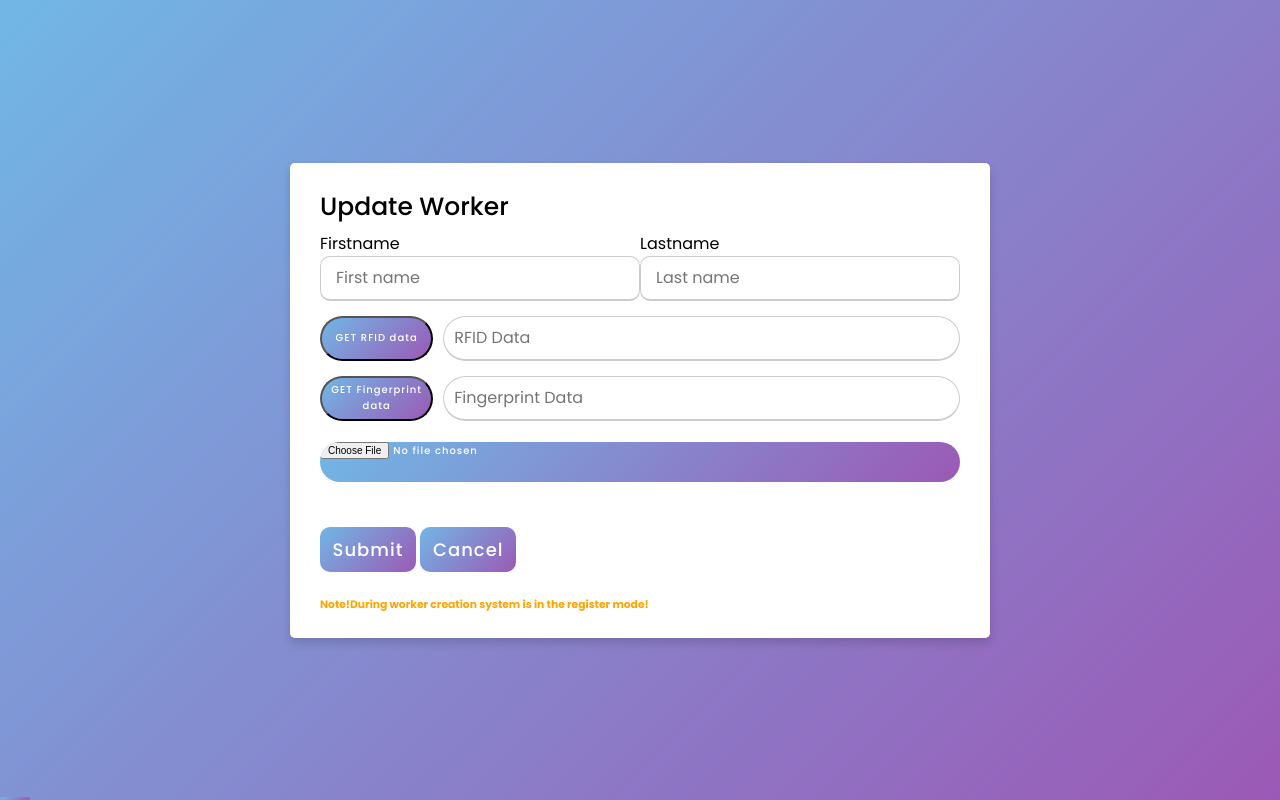
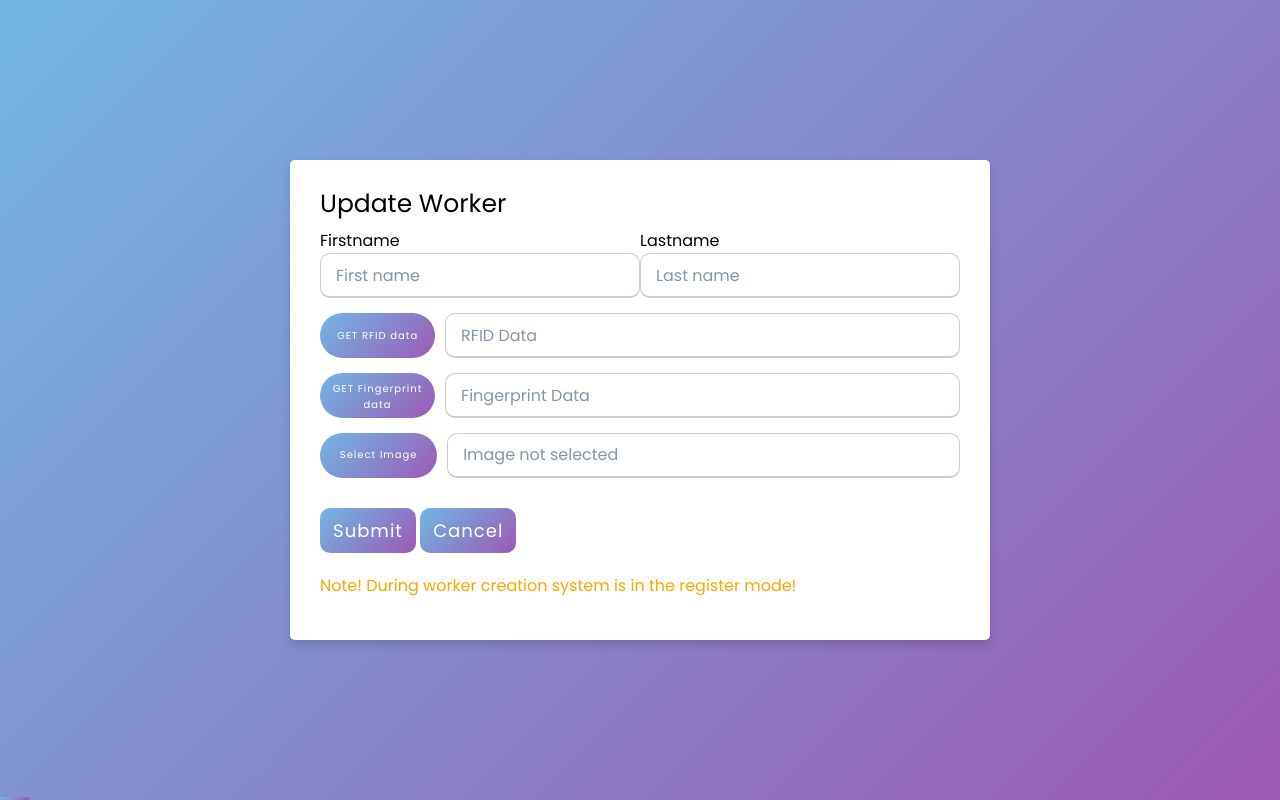
Before and after one commit to Kovalskiii/sac-frontend, a website built with Vite: page workerUpdate.html in a window 1280 px wide. Built offline with nearby package versions, Linux system fonts and the light colour scheme.

Commit message:
style fix

```diff
--- a/dashboard.css
+++ b/dashboard.css
@@ -1,4 +1,3 @@
-@import url('https://fonts.googleapis.com/css?family=Poppins:400,500,600,700&display=swap');
 * {
     text-decoration: none;
     font-family: "Poppins", sans-serif;
@@ -39,6 +38,8 @@ body {
     flex-direction: row;
     justify-content: center;
     align-content: center;
+    height: 100vh;
+    margin: 0px;
 }
 
 nav {
@@ -101,8 +102,7 @@ nav.fas {
 
 main {
     width: 100%;
-    height: 100%;
-    margin: 5px 20px 0px 20px;
+    margin: 5px 20px 5px 20px;
     padding: 5px;
 }
 
--- a/workerUpdate.html
+++ b/workerUpdate.html
@@ -3,8 +3,9 @@
 <html lang="en" dir="ltr">
 <head>
   <meta charset="UTF-8">
+  <meta name="viewport" content="width=device-width, initial-scale=1.0">
+  <link rel='stylesheet' href='https://fonts.googleapis.com/css?family=Poppins'>
   <link rel="stylesheet" href="/workers_style.css">
-  <meta name="viewport" content="width=device-width, initial-scale=1.0">
   <script type="module" src="/src/worker/workerUpdate.js"></script>
 </head>
 
@@ -30,18 +31,20 @@
           </div>
         </div>
 
-        <div class="input-box2">
-          <input id="uploadImage" type="file">
+        <div class="image-container">
+          <input id="uploadImage" type="file" accept="image/*" required>
+          <label for="uploadImage" id="uploadImageBtn">Select Image</label>
+          <span id="selectedImage">Image not selected</span>
         </div>
 
       </div>
 
-      <div class="button">
+      <div class="form-button">
         <button type="submit" id="submit">Submit</button>
         <button type="button" id="cancel">Cancel</button>
 
       </div>
-      <h6 style="color:orange">Note!During worker creation system is in the register mode!</h6>
+      <h6 id="note">Note! During worker creation system is in the register mode!</h6>
     </form>
   </div>
 </div>
--- a/workerlist.css
+++ b/workerlist.css
@@ -1,4 +1,3 @@
-@import url('https://fonts.googleapis.com/css?family=Poppins:400,500,600,700&display=swap');
 * {
     border:none;
     text-decoration: none;
--- a/workers_style.css
+++ b/workers_style.css
@@ -1,11 +1,11 @@
-@import url('https://fonts.googleapis.com/css2?family=Poppins:wght@200;300;400;500;600;700&display=swap');
-*{
+* {
     margin: 0;
     padding: 0;
     box-sizing: border-box;
-  font-family: 'Poppins',sans-serif;
+    font-family: 'Poppins', sans-serif;
 }
-body{
+
+body {
     height: 100vh;
     display: flex;
     justify-content: center;
@@ -13,23 +13,24 @@ body{
     padding: 10px;
     background: linear-gradient(135deg, #71b7e6, #9b59b6);
 }
-.container{
-    /*display: flex;*/
-    /*flex-direction : column ;*/
-    /*justify-content: flex-start;*/
+
+.container {
+    min-height: 480px;
     max-width: 700px;
+    min-width: 435px;
     width: 100%;
     background-color: #fff;
     padding: 25px 30px;
     border-radius: 5px;
-  box-shadow: 0 5px 10px rgba(0,0,0,0.15);
+    box-shadow: 0 5px 10px rgba(0, 0, 0, 0.15);
 }
-.container .title{
+
+.container .title {
     font-size: 25px;
     font-weight: 500;
-  /*position: relative;*/
 }
-.container .title::before{
+
+.container .title::before {
     content: "";
     position: absolute;
     left: 0;
@@ -40,7 +41,7 @@ body{
     background: linear-gradient(135deg, #71b7e6, #9b59b6);
 }
 
-.user-details .input-box input{
+.user-details .input-box input {
     height: 45px;
     width: 100%;
     outline: none;
@@ -51,41 +52,13 @@ body{
     border-bottom-width: 2px;
     transition: all 0.3s ease;
     align-items: center;
-  /*right: 100%;*/
-}
-.user-details{
-    /*display: flex;*/
-    /*flex-direction: column;*/
-    /*justify-content: space-around;*/
 }
 
-.input-box {
+.input-box, .input-btn {
     display: flex;
     flex-direction: row;
     flex-grow: 1;
     justify-content: space-between;
-}
-
-.input-box1 {
-    /*display: flex;*/
-    /*flex-direction: column;*/
-    /*flex-grow: 1;*/
-    /*justify-content: space-around;*/
-}
-
-.input-btn {
-    display: flex;
-    flex-direction: row;
-    flex-grow: 1;
-    justify-content: space-around;
-}
-
-.input-box2 {
-    /*display: flex;*/
-    /*flex-direction: column;*/
-    /*flex-grow: 1;*/
-    /*justify-content: space-around;*/
-    /*align-items: center;*/
 }
 
 .input-box, .input-box1, .input-btn {
@@ -95,15 +68,15 @@ body{
 }
 
 .user-details .input-box input:focus,
-.user-details .input-box input:valid{
+.user-details .input-box input:valid {
     border-color: #9b59b6;
 }
- form .category label{
-   /*display: flex;*/
-   /*align-items: center;*/
+
+form .category label {
     cursor: pointer;
 }
- form .category label .dot{
+
+form .category label .dot {
     height: 18px;
     width: 18px;
     border-radius: 50%;
@@ -112,21 +85,24 @@ body{
     border: 5px solid transparent;
     transition: all 0.3s ease;
 }
+
 #dot-1:checked ~ .category label .one,
 #dot-2:checked ~ .category label .two,
- #dot-3:checked ~ .category label .three{
+#dot-3:checked ~ .category label .three {
     background: #9b59b6;
     border-color: #d9d9d9;
 }
- form input[type="radio"]{
+
+form input[type="radio"] {
     display: none;
 }
- form .button{
+
+form .form-button {
     height: 45px;
-   margin: 35px 0;
+    margin: 20px 0;
 }
 
- form #submit,form #cancel{
+form #submit, form #cancel {
     height: 100%;
     width: 15%;
     border-radius: 10px;
@@ -139,36 +115,42 @@ body{
     cursor: pointer;
     transition: all 0.3s ease;
     background: linear-gradient(135deg, #71b7e6, #9b59b6);
+    min-width: 96px;
 }
- #submit:hover, #cancel:hover, #getFingerprint:hover, #getRfid:hover, #uploadImage:hover {
+
+#submit:hover, #cancel:hover, #getFingerprint:hover, #getRfid:hover, #uploadImageBtn:hover {
     background: linear-gradient(-135deg, #71b7e6, #9b59b6);
 }
-#submit:active, #cancel:active, #getFingerprint:active, #getRfid:active, #uploadImage:active  {
+
+#submit:active, #cancel:active, #getFingerprint:active, #getRfid:active, #uploadImageBtn:active {
     transform: scale(0.98);
     box-shadow: 3px 2px 22px 1px rgba(0, 0, 0, 0.24);
 }
- @media(max-width: 584px){
- .container{
-  max-width: 100%;
-}
-  .content form .user-details{
-    max-height: 300px;
-    overflow-y: scroll;
-  }
-  .user-details::-webkit-scrollbar{
-    width: 5px;
-  }
-  }
 
-  @media(max-width: 459px){
-  .container .content .category{
-    flex-direction: column;
-  }
-}
+/*@media (max-width: 584px) {*/
+/*    .container {*/
+/*        max-width: 100%;*/
+/*    }*/
+
+/*    .content form .user-details {*/
+/*        max-height: 300px;*/
+/*        overflow-y: scroll;*/
+/*    }*/
+
+/*    .user-details::-webkit-scrollbar {*/
+/*        width: 5px;*/
+/*    }*/
+/*}*/
+
+/*@media (max-width: 459px) {*/
+/*    .container .content .category {*/
+/*        flex-direction: column;*/
+/*    }*/
+/*}*/
 
 #getFingerprint, #getRfid {
-       width:140px;
-       height:45px;
+    width: 140px;
+    height: 45px;
     background: linear-gradient(135deg, #71b7e6, #9b59b6);
     color: #fff;
     border-radius: 100px;
@@ -177,29 +159,47 @@ body{
     letter-spacing: 1px;
     cursor: pointer;
     transition: all 0.3s ease;
+    border: none;
+    padding: 0.5rem;
+    text-align: center;
+    min-width: 115px;
 }
 
-  .user-details .input-box1 input{
+.user-details .input-box1 input {
     height: 45px;
     width: 100%;
     outline: none;
     font-size: 16px;
-    border-radius: 100px;
-    padding-left: 10px;
+    border-radius: 10px;
+    padding-left: 15px;
     border: 1px solid #ccc;
     border-bottom-width: 2px;
     transition: all 0.3s ease;
     margin-left: 10px;
+    align-items: center;
 }
 
-    .user-details .input-box2 input{
-      font-size: 16px;
+.image-container {
+    display: flex;
+    flex-direction: row;
+    flex-grow: 1;
+    justify-content: space-between;
+    margin-top: 5px;
+    margin-bottom: 15px;
 }
 
-    #uploadImage{
-           width:100%;
-           height:40px;
-           z-index: 2;
+.image-container input {
+    width: 1px;
+    height: 1px;
+    opacity: 0;
+    overflow: hidden;
+    position: absolute;
+    z-index: -1;
+}
+
+.image-container label {
+    width: 140px;
+    height: 45px;
     background: linear-gradient(135deg, #71b7e6, #9b59b6);
     color: #fff;
     border-radius: 100px;
@@ -208,4 +208,34 @@ body{
     letter-spacing: 1px;
     cursor: pointer;
     transition: all 0.3s ease;
+    border: none;
+    padding: 0.9rem;
+    text-align: center;
+    min-width: 115px;
 }
+
+.image-container span {
+    height: 45px;
+    width: 100%;
+    outline: none;
+    font-size: 16px;
+    border-radius: 10px;
+    border: 1px solid #ccc;
+    border-bottom-width: 2px;
+    transition: all 0.3s ease;
+    margin-left: 10px;
+    background: white;
+    color: #8695a7;
+    padding: 0.5rem 5px 0.5rem 15px;
+}
+
+input::placeholder {
+    color: #8695a7;
+}
+
+#note {
+    color:orange;
+    margin-top: 30px;
+    font-size: 16px;
+    font-weight: 500;
+}
```
Also changed, not shown: dashboard.html (+3 -1 lines), selectImage.js (added, +11 -0 lines), workerCreate.html (+9 -5 lines), workerlist.html (+1 -1 lines). Lines whose indentation alone changed are shown as unchanged.
